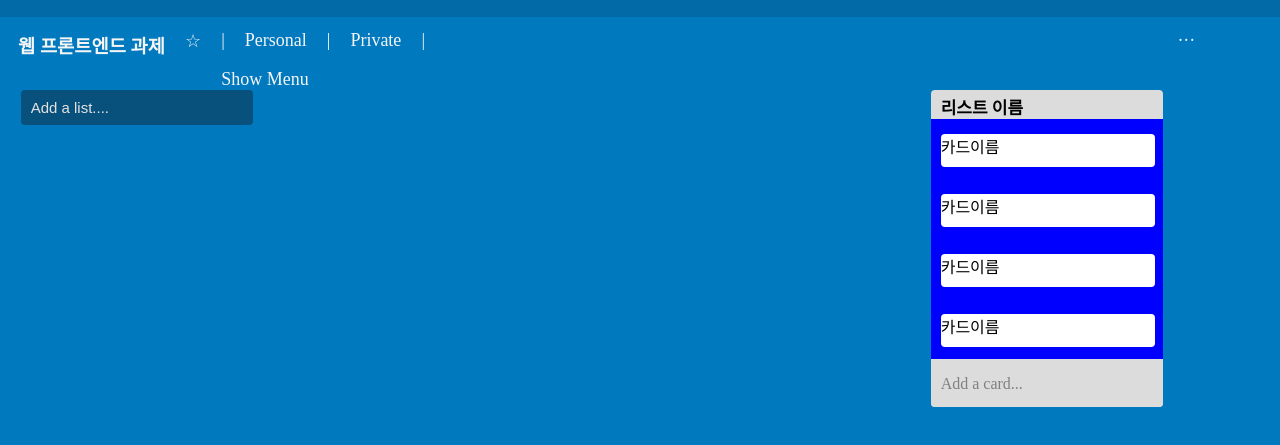
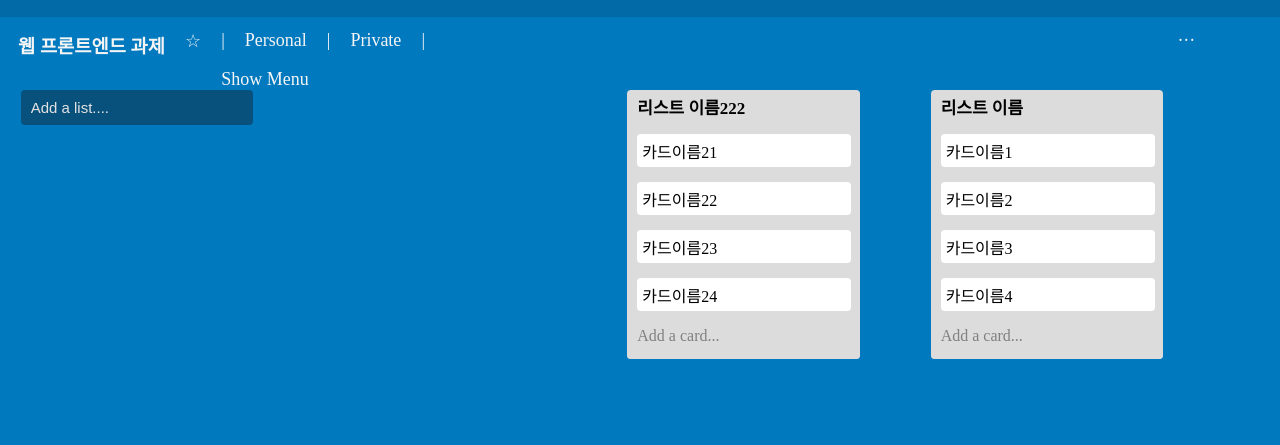
Before and after one commit to dingdingLee/TrelloWeb, a website: page app/index.html in a window 1280 px wide. Shown: the part 51-496 px from the top of the page. Drawn offline with Linux system fonts and the light colour scheme.

Commit message:
drag card making

```diff
--- a/app/index.html
+++ b/app/index.html
@@ -116,7 +116,7 @@
             color: white;
             border: none;
             border-radius: 4px;
-            margin-left: 5.5px;
+            margin-left: 12px;
             width: 70px;
             height: 35px;
             margin-top: 5px;
@@ -198,12 +198,12 @@
             background-color: gainsboro;
             width: 100%;
             height: 127px;
-            margin-top: 7%;
+            /* margin-top: 7%; */
             border-bottom-left-radius: 4px;
             border-bottom-right-radius: 4px;
         }
         .textareaStyle {
-            margin-left: 5.5px;
+            margin-left: 12px;
             border-radius: 3px;
             border: none;
             font-size: 15px;
@@ -218,13 +218,33 @@
             border-radius: 4px;
             color: #000;
             font-style: inherit;
+            padding-top: 5px;
+            padding-left: 5px;
         }
-        .dragCardBackground {
+        /* .dragCardBackground1 {
+            position: relative;
+            background-color: pink;
+            width: 100%;
+            height: 60px;
+        }
+        .dragCardBackground2 {
+            position: relative;
+            background-color: paleturquoise;
+            width: 100%;
+            height: 60px;
+        }
+        .dragCardBackground3 {
+            position: relative;
+            background-color: palevioletred;
+            width: 100%;
+            height: 60px;
+        }
+        .dragCardBackground4 {
             position: relative;
             background-color: blue;
             width: 100%;
             height: 60px;
-        }
+        } */
     </style>
 
     <nav class="navigation">
@@ -246,7 +266,7 @@
         const formInit = '<input type="text" placeholder="Add a list...." class="inputBefore" onclick="onWriteClick(this)">'
 
         const writeTextarea = '<div class="addListTextarea">'
-                             +'<textarea cols="31" rows="4 " class="textareaStyle"></textarea>'
+                             +'<textarea cols="29" rows="4 " class="textareaStyle"></textarea>'
                              +'<input onClick="onAddCardClick(this);"  type="submit" class="addButton" value="Add"/>'
                              +'<button onClick="onAddButtonCancleClick(this);" class="addButtonCancle">&#215;</button></div>'
 
@@ -287,17 +307,21 @@
         }
         // Add a card... 클릭했을시
         function addCardLink(obj) {
-            let addCardLinkNum = obj.parentNode.parentNode.getAttribute("class");
-            document.querySelector(".addDivTextarea"+addCardLinkNum.slice(-1)).innerHTML = writeTextarea
-            let num = document.querySelector(".addDivTextarea"+addCardLinkNum.slice(-1)).firstChild.childNodes.length
-            document.querySelector(".addDivTextarea"+addCardLinkNum.slice(-1)).firstChild.childNodes[num-3].focus()
+            let addCardLinkNum = obj.parentNode.parentNode.parentNode.parentNode.getAttribute("class");// lastChild  ///formList4
+            // document.getElementById(".addDivTextarea"+addCardLinkNum.slice(-1)).appendChild(writeTextarea)
+            // let num = document.querySelector(".addDivTextarea"+addCardLinkNum.slice(-1)).firstChild.childNodes.length
+            // document.querySelector(".addDivTextarea"+addCardLinkNum.slice(-1)).firstChild.childNodes[num-3].focus()
+            let ex = obj.parentNode
+            obj.parentNode.innerHTML = writeTextarea
+
+            // let num = document.querySelector(".formList"+addCardLinkNum.slice(-1)).childNodes
+            // document.querySelector(".formList"+addCardLinkNum.slice(-1)).firstChild.lastChild.childNodes[0].focus()
         }
         // 카드 추가할 때 X버튼 눌렀을 시
         function onAddButtonCancleClick(obj) {
-            // beforeSaveHtml
             let addDivTextareaNum = obj.parentNode.parentNode.getAttribute("class");
-            // 카드갯수가 없을때만
-            document.querySelector(".addDivTextarea"+addDivTextareaNum.slice(-1)).innerHTML = addCardHtml
+            // document.querySelector(".addDivTextarea"+addDivTextareaNum.slice(-1)).innerHTML = addCardHtml
+            obj.parentNode.parentNode.innerHTML = addCardHtml
         }
         // 카드 Add 버튼 클릭 시
         function onAddCardClick(obj) {
@@ -305,7 +329,36 @@
 
 
         }
+        // 드래그 이벤트
+        function dropEvent(event) {
+            event.preventDefault();
+        }
+        function dropCard(event) {
+            event.preventDefault();
+            let getEvent = event.dataTransfer.getData("text/plain")
+                let getEventId = document.getElementById(getEvent)
+                let getParentId = getEventId.parentElement
+                let targetId = document.getElementById(event.target.id)
+                let targetParentId = targetId.parentElement
 
+                if (targetParentId.id !== getParentId.id){
+                    if (targetId.className === getEventId.className ){
+                        targetParentId.appendChild(getEventId)
+                    }else{
+                        targetId.appendChild(getEventId)
+                    }
+                }else{
+                    let tgId=targetId
+                    let tgIdCt=tgId.textContent
+                    targetId.textContent=getEventId.textContent
+                    getEventId.textContent=tgIdCt
+                    tgIdCt=''
+            }
+        }
+
+        function dragStart(event) {
+            event.dataTransfer.setData("text/plain", event.target.id);
+        }
 
     </script>
 
@@ -341,36 +394,64 @@
             </div>
             <div class="columnList">
                 <form class="formList3">
+                   <!--  -->
+                   <div class="listWrite">
+                    <span class="formlistTitle">리스트 이름222</span>
+                    <br/>
+                    <div class="addDivTextarea3" id="addDivTextarea3" ondragover="dropEvent(event);" ondrop="dropCard(event);">
+                        <!-- <div class="dragCardBackground21"> -->
+                            <span class="dragCard" id="dargCard21" ondragstart="dragStart(event);" draggable="true">카드이름21</span>
+                        <!-- </div>
+                        <div class="dragCardBackground22"> -->
+                            <span class="dragCard" id="dargCard22" ondragstart="dragStart(event);"  draggable="true">카드이름22</span>
+                        <!-- </div>
+                        <div class="dragCardBackground23"> -->
+                            <span class="dragCard" id="dargCard23" ondragstart="dragStart(event);" draggable="true">카드이름23</span>
+                        <!-- </div>
+                        <div class="dragCardBackground24"> -->
+                            <span class="dragCard" id="dargCard24" ondragstart="dragStart(event);" draggable="true">카드이름24</span>
+                        <!-- </div> -->
 
+
+                    </div>
+                    <div class="addLinkDiv">
+                        <a class="addCardLink" onclick="addCardLink(this)" >Add a card...</a>
+                    </div>
+                </div>
+
+                <!--  -->
                 </form>
             </div>
             <div class="columnList">
                 <form class="formList4">
-                    <!--  -->
+
                      <div class="listWrite">
                         <span class="formlistTitle">리스트 이름</span>
                         <br/>
-                        <div class="addDivTextarea4">
-                            <div class="dragCardBackground">
-                                <span class="dragCard" ondragstart="dragStart(event)" ondragend="dragEnd(event)" draggable="true">카드이름</span>
-                            </div>
-                            <div class="dragCardBackground">
-                                <span class="dragCard" ondragstart="dragStart(event)" ondragend="dragEnd(event)" draggable="true">카드이름</span>
-                            </div>
-                            <div class="dragCardBackground">
-                                <span class="dragCard" ondragstart="dragStart(event)" ondragend="dragEnd(event)" draggable="true">카드이름</span>
-                            </div>
-                            <div class="dragCardBackground">
-                                <span class="dragCard" ondragstart="dragStart(event)" ondragend="dragEnd(event)" draggable="true">카드이름</span>
-                            </div>
+                        <div class="addDivTextarea4" id="addDivTextarea4" ondragover="dropEvent(event);" ondrop="dropCard(event);">
+                            <!-- <div class="dragCardBackground1"> -->
+                                <span class="dragCard" id="dargCard1" ondragstart="dragStart(event);" draggable="true">카드이름1</span>
+                            <!-- </div>
+                            <div class="dragCardBackground2"> -->
+                                <span class="dragCard" id="dargCard2" ondragstart="dragStart(event);"  draggable="true">카드이름2</span>
+                            <!-- </div>
+                            <div class="dragCardBackground3"> -->
+                                <span class="dragCard" id="dargCard3" ondragstart="dragStart(event);" draggable="true">카드이름3</span>
+                            <!-- </div>
+                            <div class="dragCardBackground4"> -->
+                                <span class="dragCard" id="dargCard4" ondragstart="dragStart(event);" draggable="true">카드이름4</span>
+                            <!-- </div> -->
 
-                            <div class="addLinkDiv">
+                            <!-- <div class="addLinkDiv">
                                 <a class="addCardLink" onclick="addCardLink(this)" >Add a card...</a>
-                            </div>
+                            </div> -->
+                        </div>
+                        <div class="addLinkDiv">
+                            <a class="addCardLink" onclick="addCardLink(this)" >Add a card...</a>
                         </div>
                     </div>
 
-                    <!--  -->
+
                 </form>
             </div>
             <!--  -->
```
